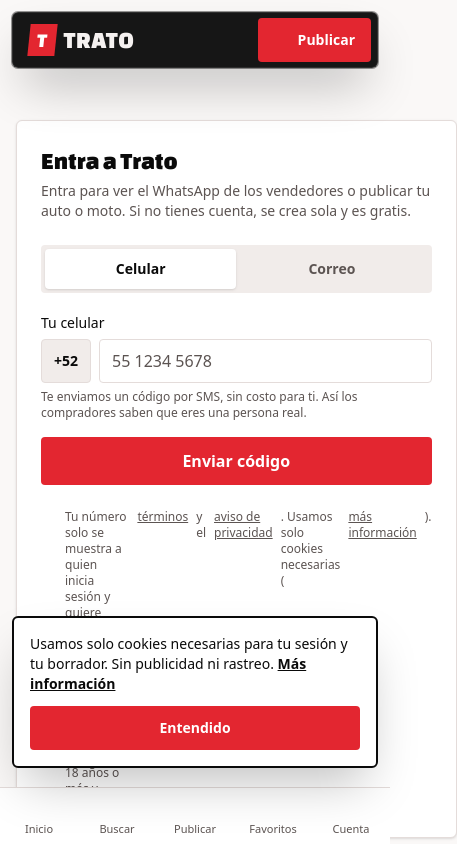
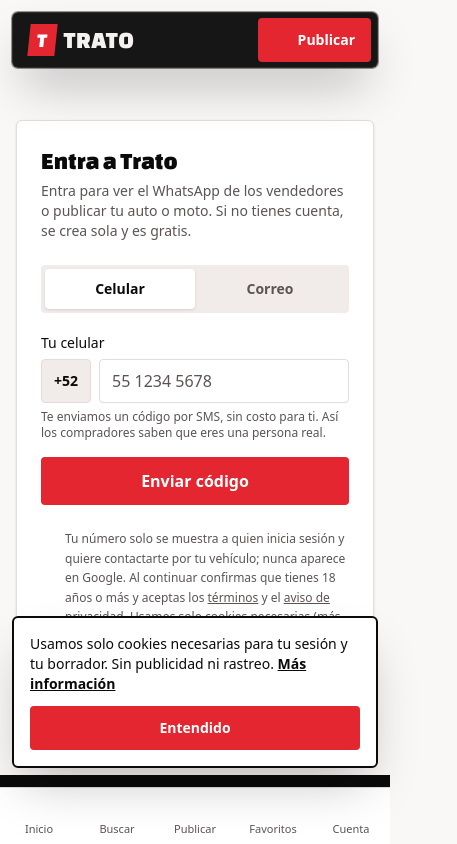
Before and after one commit to haymarceau1-droid/Trato, a Next.js app: page /acceder in a window 390 px wide. Shown: the top 844 px of the page, 457 px wide, since content can reach past the window. Built offline with nearby package versions, Linux system fonts and the light colour scheme; no server answers; some icons are missing.

Commit message:
Fix login page overflow on mobile (inline links inside flex paragraph); header shrink effect only on desktop (>=1024px)
Co-Authored-By: Claude Sonnet 5.5 <noreply@anthropic.com>
Claude-Session: https://claude.ai/code/session_01SvitRnRv3x1BTzickVyJRx

```diff
--- a/src/app/acceder/page.tsx
+++ b/src/app/acceder/page.tsx
@@ -1,4 +1,5 @@
 import type { Metadata } from "next";
+import Link from "next/link";
 import { redirect } from "next/navigation";
 import { ShieldCheck } from "@/components/ui/icons";
 import { brand } from "@/config/brand";
@@ -31,24 +32,26 @@ export default async function LoginPage({
           </p>
         )}
         <AuthForm next={safeNext(next)} />
-        <p className="text-muted-foreground flex items-start gap-2 text-xs">
+        <div className="text-muted-foreground flex items-start gap-2 text-xs leading-relaxed">
           <ShieldCheck className="text-primary mt-0.5 size-4 shrink-0" aria-hidden />
+          <p className="min-w-0">
             Tu número solo se muestra a quien inicia sesión y quiere contactarte por tu vehículo;
             nunca aparece en Google. Al continuar confirmas que tienes 18 años o más y aceptas los{" "}
-          <a href="/terminos" className="underline">
+            <Link href="/terminos" className="underline">
               términos
-          </a>{" "}
+            </Link>{" "}
             y el{" "}
-          <a href="/privacidad" className="underline">
+            <Link href="/privacidad" className="underline">
               aviso de privacidad
-          </a>
+            </Link>
             . Usamos solo cookies necesarias (
-          <a href="/cookies" className="underline">
+            <Link href="/cookies" className="underline">
               más información
-          </a>
+            </Link>
             ).
           </p>
         </div>
       </div>
+    </div>
   );
 }
--- a/src/components/layout/header-bar.tsx
+++ b/src/components/layout/header-bar.tsx
@@ -4,7 +4,7 @@ import { useEffect, useRef, useState, type ReactNode } from "react";
 import { cn } from "@/lib/utils";
 
 /**
- * Barra flotante: se estrecha un poco al bajar y se despliega al subir o al llegar arriba.
+ * Barra flotante (solo escritorio): se estrecha un poco al bajar y se despliega al subir o al llegar arriba.
  * El contenedor (header.tsx) tiene altura fija, así que cambiar de tamaño no mueve la página:
  * eso evitaba el parpadeo (el cambio de altura provocaba otro scroll que lo revertía).
  */
@@ -15,11 +15,16 @@ export function HeaderBar({ children }: { children: ReactNode }) {
   const lockedUntil = useRef(0);
 
   useEffect(() => {
+    // El efecto de encogerse solo existe en escritorio (≥ 1024 px). En móvil y tableta la barra no cambia.
+    const desktop = window.matchMedia("(min-width: 1024px)");
+    const onBreakpoint = () => !desktop.matches && setCompact(false);
+    desktop.addEventListener("change", onBreakpoint);
     last.current = window.scrollY;
     let frame = 0;
     const onScroll = () => {
       cancelAnimationFrame(frame);
       frame = requestAnimationFrame(() => {
+        if (!desktop.matches) return;
         const y = window.scrollY;
         const delta = y - last.current;
         last.current = y;
@@ -46,6 +51,7 @@ export function HeaderBar({ children }: { children: ReactNode }) {
     window.addEventListener("scroll", onScroll, { passive: true });
     return () => {
       window.removeEventListener("scroll", onScroll);
+      desktop.removeEventListener("change", onBreakpoint);
       cancelAnimationFrame(frame);
     };
   }, []);
```
Lines whose indentation alone changed are shown as unchanged.
